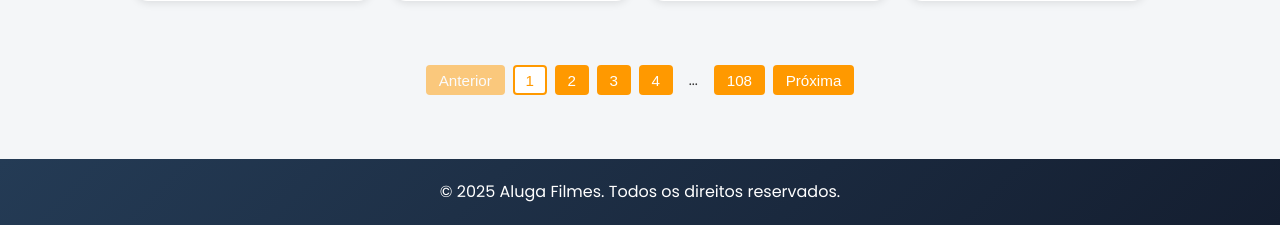
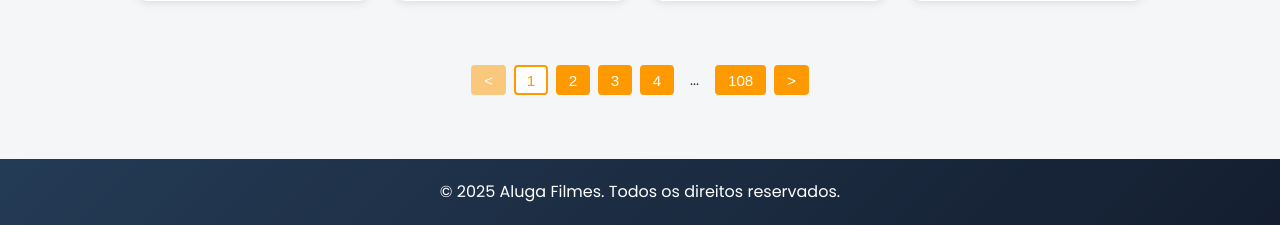
Before and after one commit to edilton-bs/etl-ga4-airflow-project, a Flask app: page /catalog in a window 1280 px wide. Shown: the part 2214-2439 px from the top of the page. Run offline with Flask 3, Linux system fonts and the light colour scheme.

Commit message:
update button pagination

```diff
--- a/landing_page/templates/catalog.html
+++ b/landing_page/templates/catalog.html
@@ -228,7 +228,7 @@
       if (totalPages < 2) return;
       // Prev
       const prev = document.createElement('button');
-      prev.textContent = 'Anterior';
+      prev.textContent = '<';
       prev.disabled = currentPage === 1;
       prev.addEventListener('click', () => { if (currentPage>1) { currentPage--; renderPage(); }});
       pagination.appendChild(prev);
@@ -259,7 +259,7 @@
       });
       // Next
       const next = document.createElement('button');
-      next.textContent = 'Próxima';
+      next.textContent = '>';
       next.disabled = currentPage === totalPages;
       next.addEventListener('click', () => { if (currentPage<totalPages) { currentPage++; renderPage(); }});
       pagination.appendChild(next);
```
